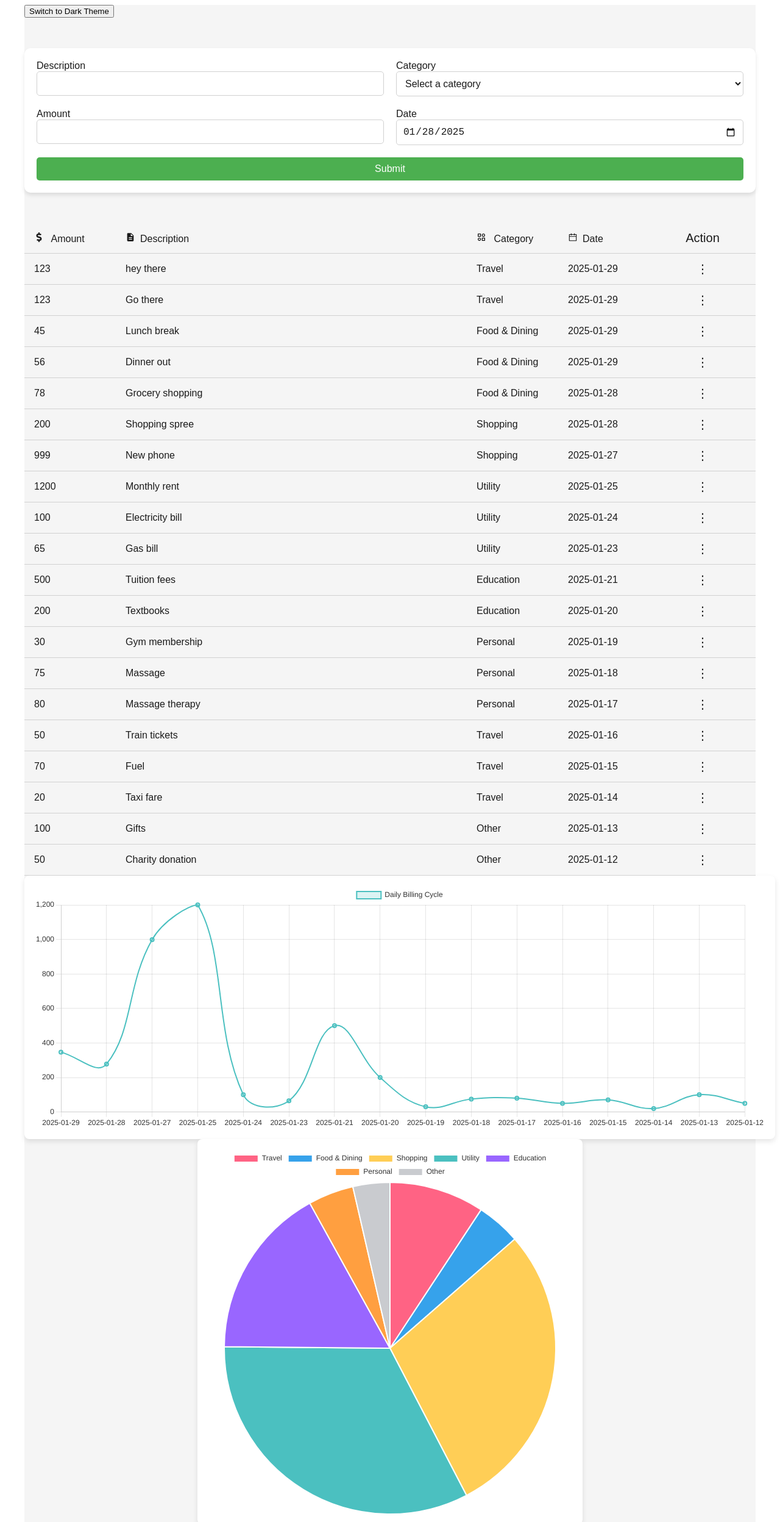
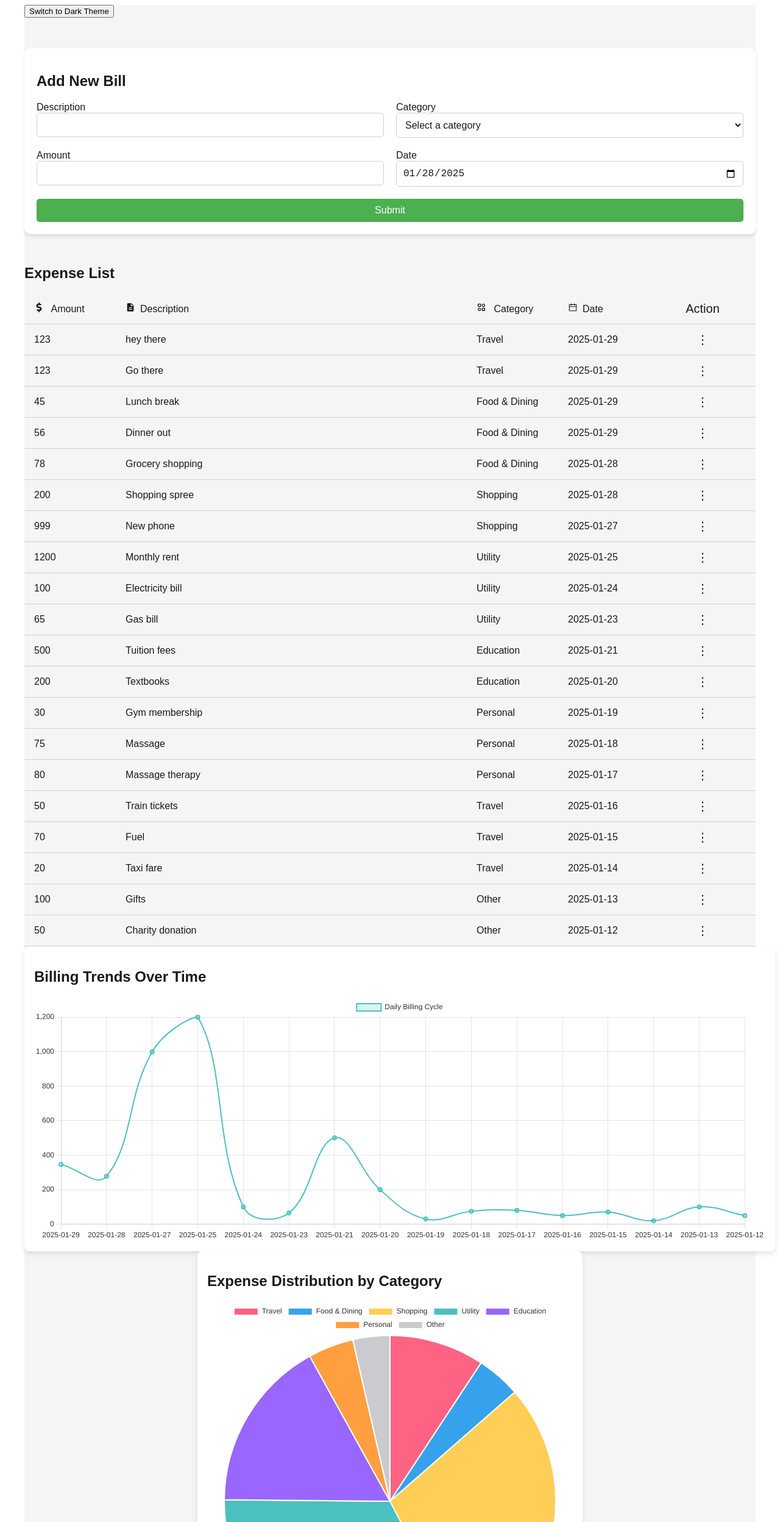
Before and after one commit to adityapatidar31/bill-tracker, a React (Vite) app: page / in a window 1280 px wide. Shown: the top 2496 px of the page at 61% size. Built offline with nearby package versions, Linux system fonts and the light colour scheme.

Commit message:
add Heading in each section

```diff
--- a/src/components/BillList.jsx
+++ b/src/components/BillList.jsx
@@ -6,15 +6,17 @@ import { AiOutlineCalendar } from "react-icons/ai";
 import { BiCategoryAlt } from "react-icons/bi";
 import { MdDescription } from "react-icons/md";
 
-const ExpenseList = () => {
+const BillList = () => {
   const bills = useSelector((state) => state.bill.bills);
   const iconStyle = {
     marginRight: "8px",
     fontSize: "16px",
     color: "var(--text-color)",
   };
+
   return (
     <div>
+      <h2>Expense List</h2> {/* Heading added here */}
       <div className="item-row">
         <div className="item-amount">
           <FaDollarSign style={iconStyle} /> Amount
@@ -39,4 +41,4 @@ const ExpenseList = () => {
   );
 };
 
-export default ExpenseList;
+export default BillList;
--- a/src/components/Form.jsx
+++ b/src/components/Form.jsx
@@ -25,6 +25,7 @@ const Form = () => {
 
   return (
     <div className="form-container">
+      <h2>Add New Bill</h2> {/* Heading added here */}
       <form onSubmit={handleSubmit} className="expense-form">
         <div className="form-row">
           <label className="form-label">
--- a/src/components/Graph.jsx
+++ b/src/components/Graph.jsx
@@ -119,6 +119,7 @@ function Graph() {
         transition: "all 0.3s ease-in-out",
       }}
     >
+      <h2>Billing Trends Over Time</h2> {/* Heading added here */}
       <div
         style={{
           height: "400px",
--- a/src/components/PieChart.jsx
+++ b/src/components/PieChart.jsx
@@ -96,6 +96,7 @@ const PieChart = () => {
         transition: "all 0.3s ease-in-out",
       }}
     >
+      <h2>Expense Distribution by Category</h2>
       <canvas id="pieChart"></canvas>
     </div>
   );
```
